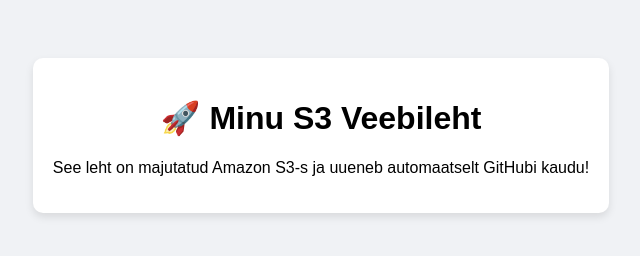
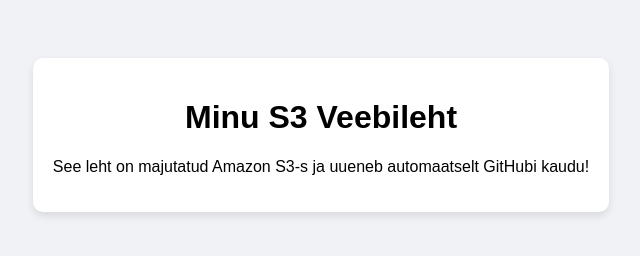
Before and after one commit to laura-lisetteanniko/minu-veebileht, a plain HTML site: page index.html in a window 1280 px wide. Shown: the whole page, without its empty margins (319-959 px from the left). Drawn offline with Linux system fonts and the light colour scheme.

Commit message:
Parandasin märgistuse

```diff
--- a/index.html
+++ b/index.html
@@ -9,7 +9,7 @@
 </head>
 <body>
     <div class="card">
-        <h1>🚀 Minu S3 Veebileht</h1>
+        <h1>Minu S3 Veebileht</h1>
         <p>See leht on majutatud Amazon S3-s ja uueneb automaatselt GitHubi kaudu!</p>
     </div>
 </body>
```
